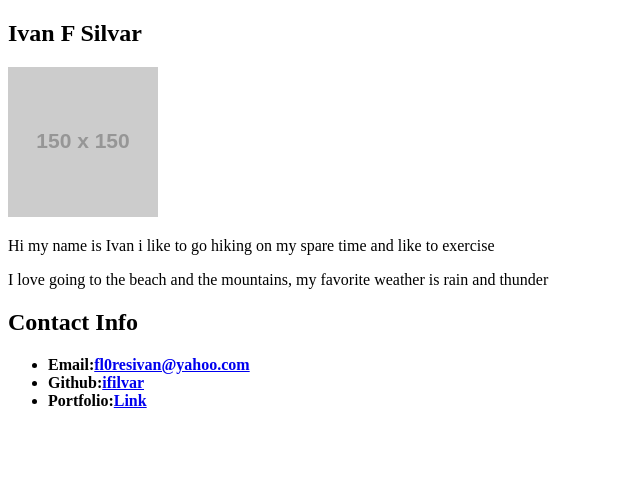
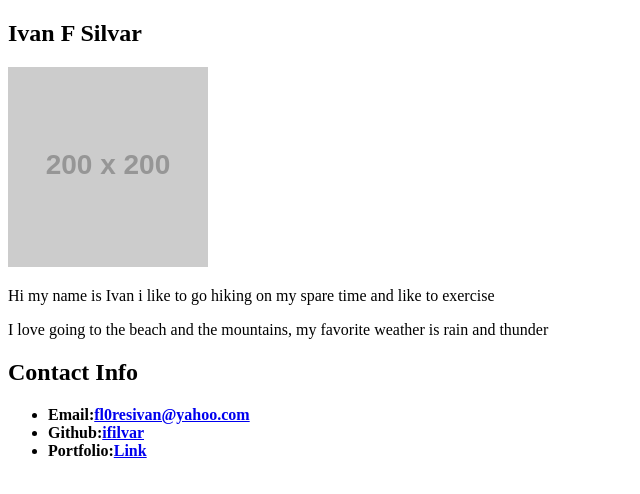
Before and after one commit to ifsilvar/day2stuff, a plain HTML site: page index.html in a window 1280 px wide. Shown: the part 60-554 px from the top of the page, without its empty margins (0-640 px from the left). Drawn offline with Linux system fonts and the light colour scheme; placeholder pictures from the web are drawn by us.

Commit message:
updated profile image

```diff
--- a/index.html
+++ b/index.html
@@ -9,7 +9,7 @@
 <body>
     <h1><b>Sudent Bio</b></h1>
     <h2><b>Ivan F Silvar</b></h2>
-    <img src="https://via.placeholder.com/150">
+    <img src="https://via.placeholder.com/200">
     <p>Hi my name is Ivan i like to go hiking on my spare time and like to exercise</p>
     <p>I love going to the beach and the mountains, my favorite weather is rain and thunder</p>
     <h2>Contact Info</h2>
```
